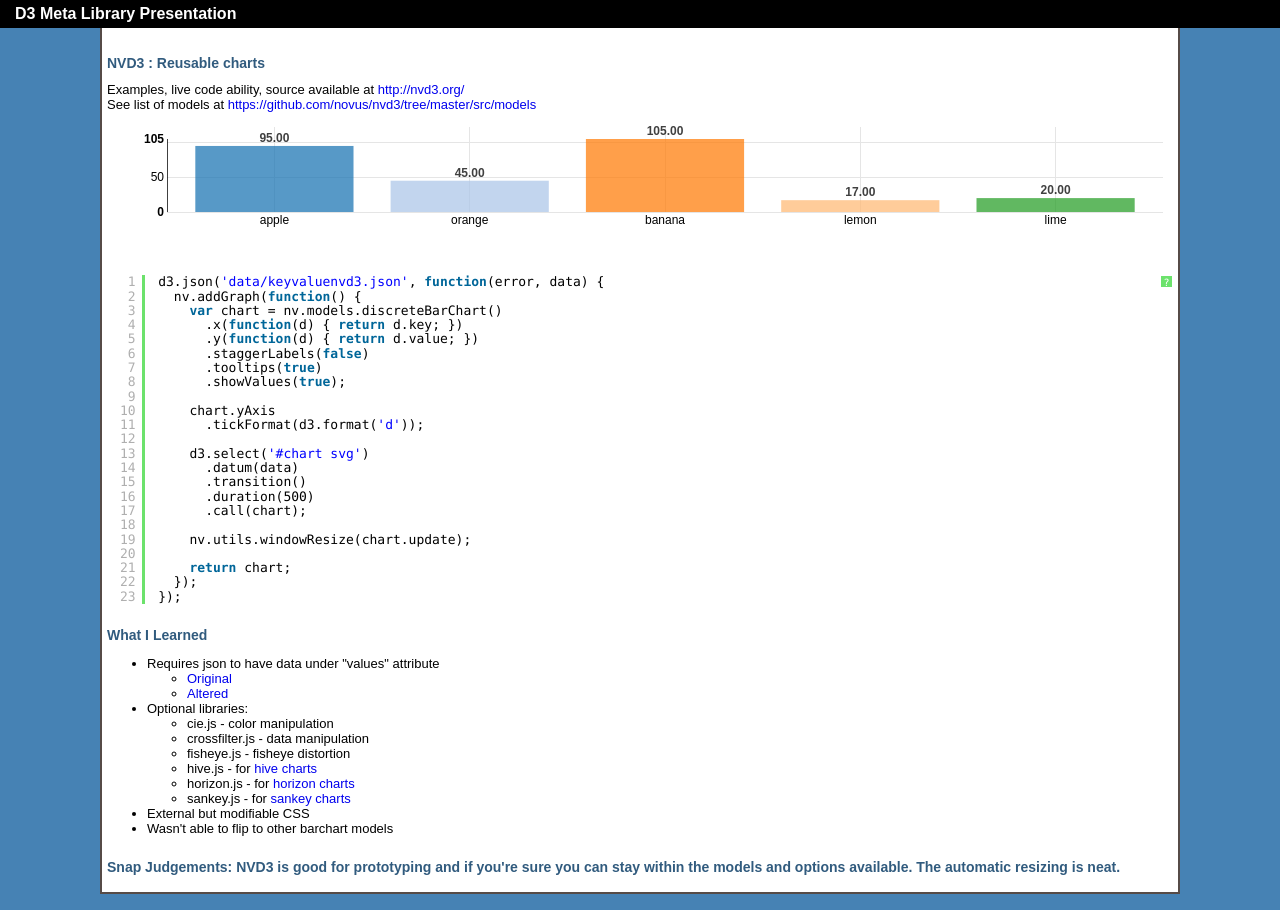
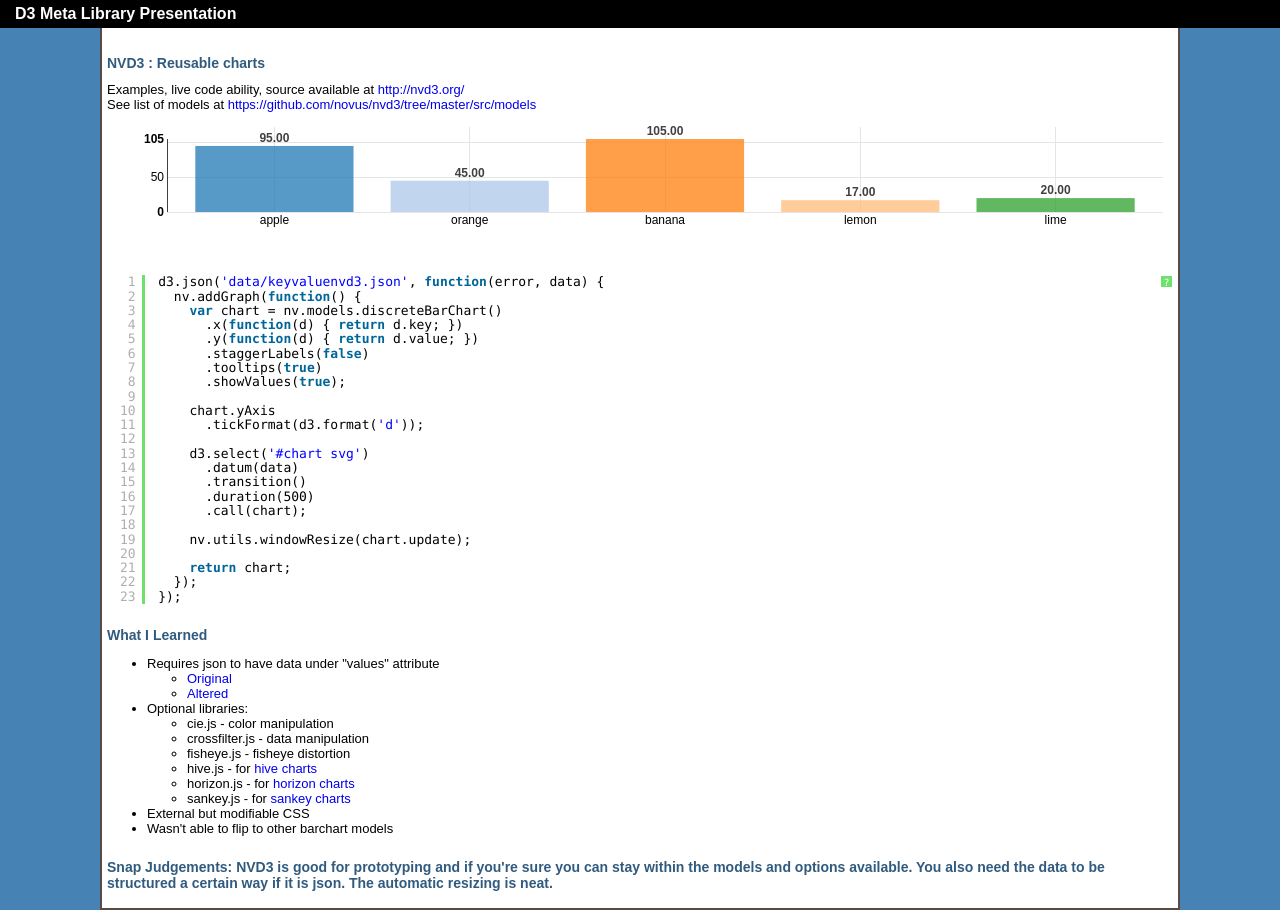
Before and after one commit to gelicia/d3metaLibPresent, a plain HTML site: page nvd3.html in a window 1280 px wide. Drawn offline with Linux system fonts and the light colour scheme.

Commit message:
json research nvd3

```diff
--- a/nvd3.html
+++ b/nvd3.html
@@ -1,4 +1,3 @@
-
 <!DOCTYPE html PUBLIC "-//W3C//DTD XHTML 1.0 Transitional//EN"
         "http://www.w3.org/TR/2000/REC-xhtml1-20000126/DTD/xhtml1-transitional.dtd">
 <html xmlns="http://www.w3.org/1999/xhtml">
@@ -107,7 +106,7 @@ d3.json('data/keyvaluenvd3.json', function(error, data) {
         <li>Wasn't able to flip to other barchart models</li>
       </ul>
 
-      <h2>Snap Judgements: NVD3 is good for prototyping and if you're sure you can stay within the models and options available. The automatic resizing is neat.</h2>
+      <h2>Snap Judgements: NVD3 is good for prototyping and if you're sure you can stay within the models and options available. You also need the data to be structured a certain way if it is json. The automatic resizing is neat.</h2>
     </div>
     </div>
   </body>
```
